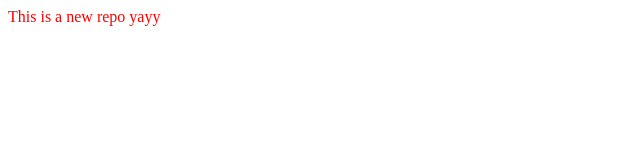
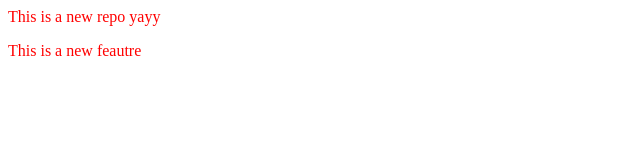
Before and after one commit to beeplovetmalcna-hue/localrepo, a plain HTML site: page index.html in a window 1280 px wide. Shown: the whole page, without its empty margins (0-640 px from the left). Drawn offline with Linux system fonts and the light colour scheme.

Commit message:
Added new feautre

```diff
--- a/index.html
+++ b/index.html
@@ -1,2 +1,3 @@
 <p>This is a new repo yayy</p>
 <link rel="stylesheet" href="style.css">
+<p>This is a new feautre</p>
```
